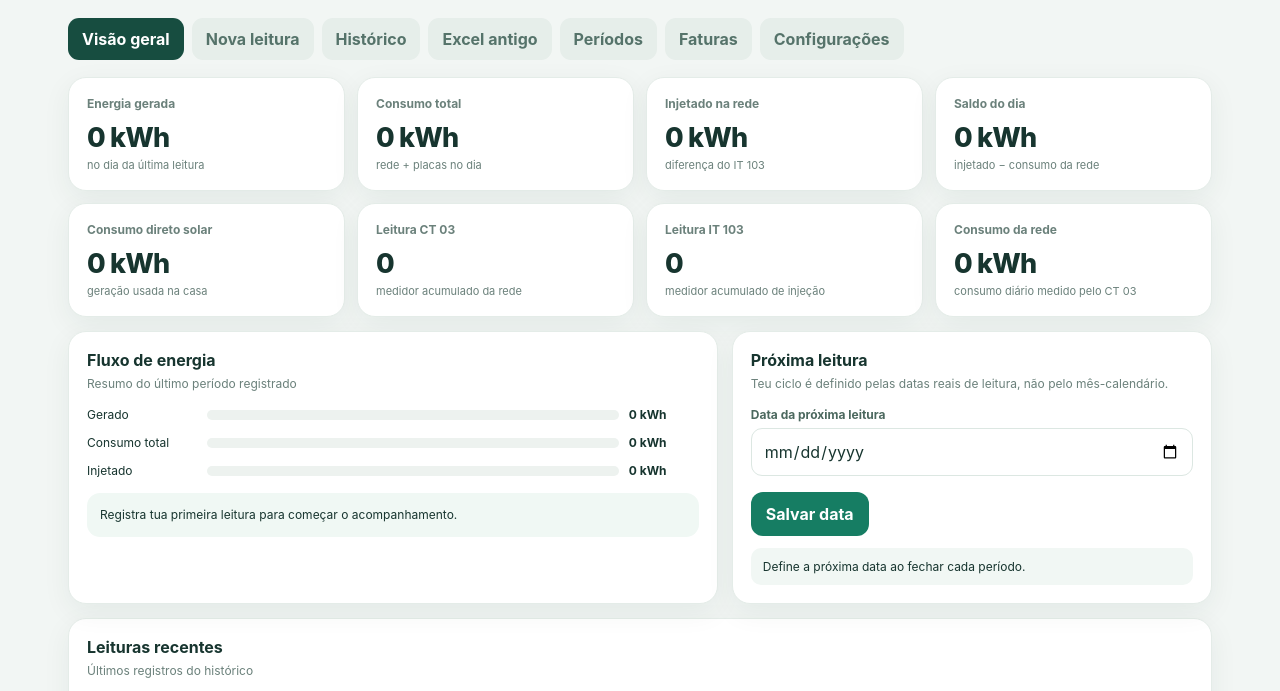
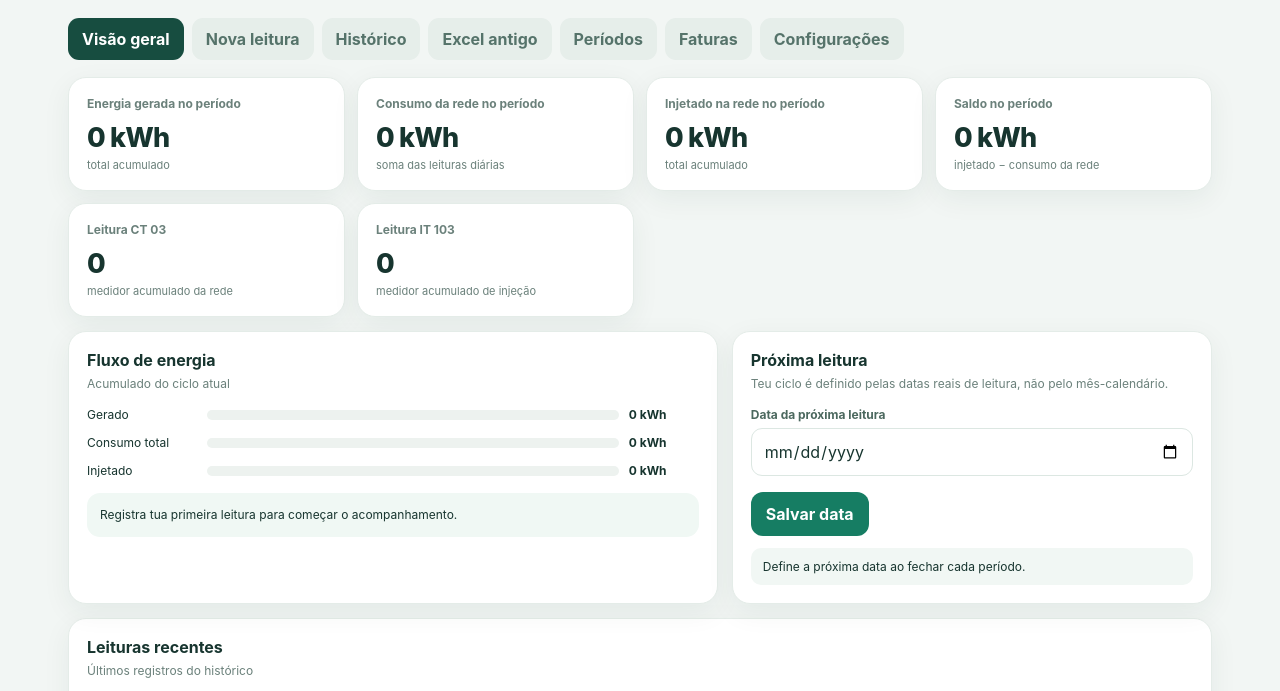
Before and after one commit to Capuccino00/Solar-Casa, a plain HTML site: page index.html in a window 1280 px wide. Shown: the part 88-779 px from the top of the page. Drawn offline with Linux system fonts and the light colour scheme.

Commit message:
Modify metrics and rendering for current energy cycle
Updated metrics to reflect energy generation, consumption, and injection over the current period. Adjusted rendering logic to display accumulated values for the current cycle.

```diff
--- a/index.html
+++ b/index.html
@@ -24,17 +24,15 @@ header{padding:24px 0 18px;display:flex;justify-content:space-between;align-item
 
 <section id="dash" class="section active">
 <div class="grid">
- <div class="metric"><div class="label">Energia gerada</div><div class="value" id="mGen">—</div><div class="foot">no dia da última leitura</div></div>
- <div class="metric"><div class="label">Consumo total</div><div class="value" id="mUse">—</div><div class="foot">rede + placas no dia</div></div>
- <div class="metric"><div class="label">Injetado na rede</div><div class="value" id="mInj">—</div><div class="foot">diferença do IT 103</div></div>
-  <div class="metric"><div class="label">Saldo do dia</div><div class="value" id="mBalance">—</div><div class="foot">injetado − consumo da rede</div></div>
- <div class="metric"><div class="label">Consumo direto solar</div><div class="value" id="mSelf">—</div><div class="foot">geração usada na casa</div></div>
+  <div class="metric"><div class="label">Energia gerada no período</div><div class="value" id="mGen">—</div><div class="foot">total acumulado</div></div>
+  <div class="metric"><div class="label">Consumo da rede no período</div><div class="value" id="mGridUse">—</div><div class="foot">soma das leituras diárias</div></div>
+  <div class="metric"><div class="label">Injetado na rede no período</div><div class="value" id="mInj">—</div><div class="foot">total acumulado</div></div>
+  <div class="metric"><div class="label">Saldo no período</div><div class="value" id="mBalance">—</div><div class="foot">injetado − consumo da rede</div></div>
   <div class="metric"><div class="label">Leitura CT 03</div><div class="value" id="mGridReading">—</div><div class="foot">medidor acumulado da rede</div></div>
   <div class="metric"><div class="label">Leitura IT 103</div><div class="value" id="mExportReading">—</div><div class="foot">medidor acumulado de injeção</div></div>
-  <div class="metric"><div class="label">Consumo da rede</div><div class="value" id="mGridUse">—</div><div class="foot">consumo diário medido pelo CT 03</div></div>
-</div>
-<div class="layout">
- <div class="panel"><h2>Fluxo de energia</h2><p class="sub">Resumo do último período registrado</p><div class="bars">
+ </div>
+ <div class="layout">
+ <div class="panel"><h2>Fluxo de energia</h2><p class="sub">Acumulado do ciclo atual</p><div class="bars">
   <div class="barline"><span>Gerado</span><div class="track"><div class="fill" id="bGen"></div></div><b id="vGen">—</b></div>
   <div class="barline"><span>Consumo total</span><div class="track"><div class="fill gold" id="bUse"></div></div><b id="vUse">—</b></div>
   <div class="barline"><span>Injetado</span><div class="track"><div class="fill" id="bInj"></div></div><b id="vInj">—</b></div>
@@ -120,20 +118,24 @@ function table(rows){if(!rows.length)return '<div class="empty">Ainda não há r
 function render(){
  const rows=enrich(), last=rows.at(-1);
  const display=last||{gen:0,totalUse:0,injected:0,self:0,gridUse:0,grid:0,export:0};
- const show=k=>fmt(display[k])+' kWh';
- $('mGen').textContent=show('gen');
- $('mUse').textContent=show('totalUse');
- $('mInj').textContent=show('injected');
- $('mBalance').textContent=fmt(n(display.injected)-n(display.gridUse))+' kWh';
- $('mGridUse').textContent=show('gridUse');
- $('mSelf').textContent=show('self');
- // Indicadores com as leituras acumuladas dos medidores.
- if($('mGridReading')) $('mGridReading').textContent=fmt(display.grid);
- if($('mExportReading')) $('mExportReading').textContent=fmt(display.export);
- const max=Math.max(n(display.gen),n(display.totalUse),n(display.injected),1);
- [['Gen','gen'],['Use','totalUse'],['Inj','injected']].forEach(([id,k])=>{
-  $('b'+id).style.width=(n(display[k])/max*100)+'%';
-  $('v'+id).textContent=show(k);
+ // Os quadros superiores mostram o acumulado do ciclo atual.
+ const lastPeriod=db.periods.slice().sort((a,b)=>String(b.end).localeCompare(String(a.end)))[0];
+ const cycleRows=lastPeriod?rows.filter(r=>String(r.date)>String(lastPeriod.end)):rows;
+ const cycleGen=cycleRows.reduce((sum,r)=>sum+n(r.gen),0);
+ const cycleGrid=cycleRows.reduce((sum,r)=>sum+n(r.gridUse),0);
+ const cycleInj=cycleRows.reduce((sum,r)=>sum+n(r.injected),0);
+ const cycleBalance=cycleInj-cycleGrid;
+ const show=k=>fmt(k)+' kWh';
+ $('mGen').textContent=show(cycleGen);
+ $('mGridUse').textContent=show(cycleGrid);
+ $('mInj').textContent=show(cycleInj);
+ $('mBalance').textContent=show(cycleBalance);
+ $('mGridReading').textContent=fmt(display.grid);
+ $('mExportReading').textContent=fmt(display.export);
+ const max=Math.max(cycleGen,cycleGrid,cycleInj,1);
+ [['Gen',cycleGen],['Use',cycleGrid],['Inj',cycleInj]].forEach(([id,val])=>{
+  $('b'+id).style.width=(val/max*100)+'%';
+  $('v'+id).textContent=show(val);
  });
  const source=last?.previousSource||'sem leitura anterior';
  $('periodCallout').textContent=last
```
